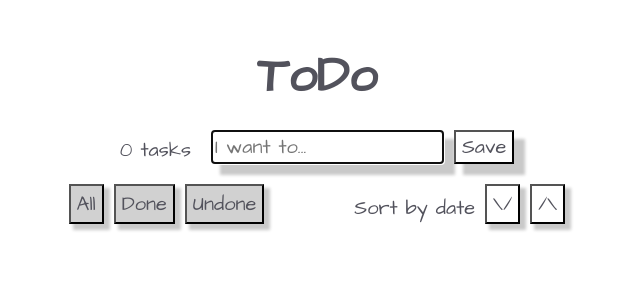
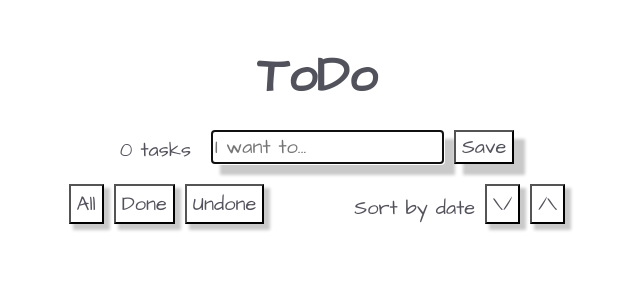
Before and after one commit to KaterinaGe/todo, a React (Create React App) app in the folder my-app/: page / in a window 1280 px wide. Shown: the top 300 px of the page, without its empty margins (323-963 px from the left). Built offline with nearby package versions, Linux system fonts and the light colour scheme.

Commit message:
Trying to make a button backlight

```diff
--- a/my-app/src/App.js
+++ b/my-app/src/App.js
@@ -9,7 +9,7 @@ import Pages from "./Pages";
 function App() {
   const [todos, setTodos] = useState([])
   const [filteredTodos, setFilteredTodos] = useState([])
-  const [filter, setFilter] = useState([])
+  const [filter] = useState([])
   const TASK_PER_PAGE = 5
   const [currentPage, setCurrentPage] = useState(1)
 
@@ -53,7 +53,7 @@ function App() {
   }
 
 
-  const  handleFiltering = (filter) => {
+  const  handleFiltering = () => {
     setCurrentPage(1)
     if (filter === 'all') {
       return setFilteredTodos([...todos]);
--- a/my-app/src/Filter.js
+++ b/my-app/src/Filter.js
@@ -1,15 +1,17 @@
+import {useState} from 'react'
+
 function Filter ({filter, sort, }) {
     return (
         <div className="buttons">
-            {filter
+            {filter === 'all'
             ? <button onClick={() => filter('all')}  value="All" className="statusSelected">All</button>
             : <button onClick={() => filter('all')}  value="All" className="status">All</button>
             }
-            {filter
+            {filter === 'done'
             ? <button onClick={() => filter('done')} value="Done" className="statusSelected">Done</button>
             : <button onClick={() => filter('done')} value="Done" className="status">Done</button>
             }
-            {filter
+            {filter === 'undone'
             ? <button onClick={() => filter('undone')} value="Undone" className="statusSelected">Undone</button>
             : <button onClick={() => filter('undone')} value="Undone" className="status">Undone</button>
             }
```
